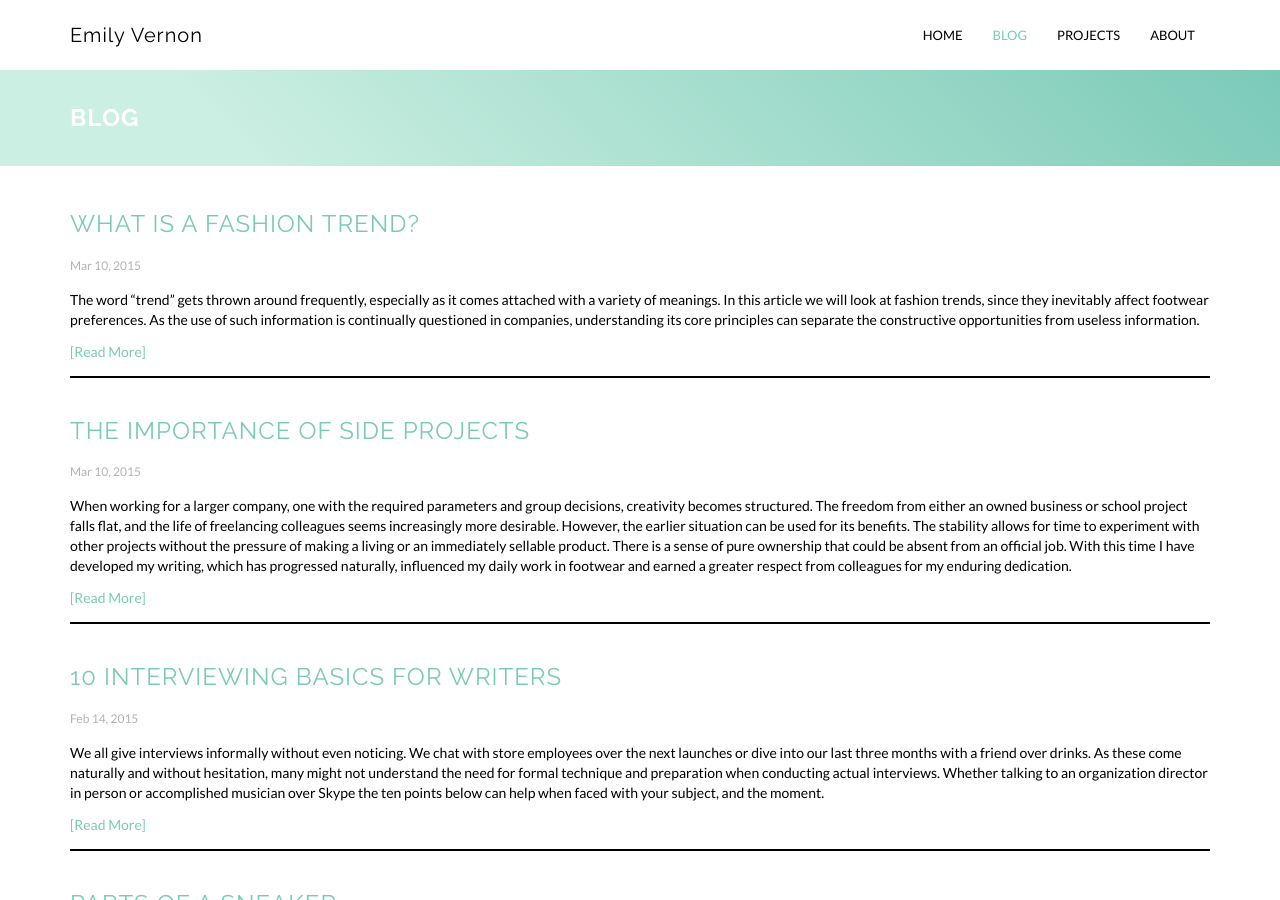
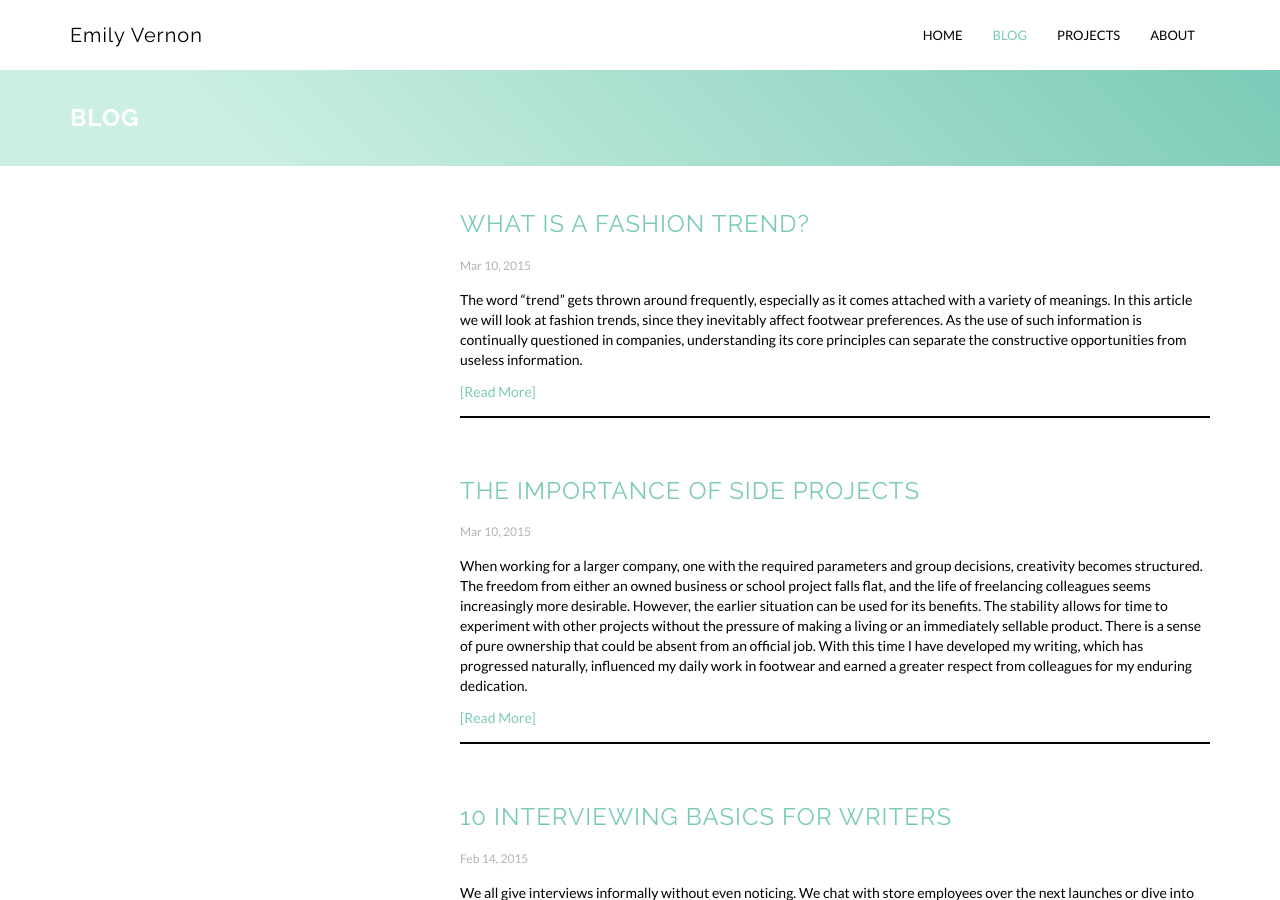
Before and after one commit to emilygv/emilyvernon.com, a Jekyll site: the page built from blog.html, in a window 1280 px wide and 900 px high. Built offline with Jekyll 4.4.1, drawn with Linux system fonts in a browser that asks for light colours; nearby versions of some CDN libraries.

Commit message:
Update blog.html

```diff
--- a/blog.html
+++ b/blog.html
@@ -5,12 +5,14 @@ permalink: /blog/
 ---
 
 <div class="container mtb">
+<! -- BLOG POSTS LIST -->
+{% for post in site.posts %}
     <div class="row">
+        <div class="col-md-4">
+        </div>
+        <div class="col-md-8">
 
-        <! -- BLOG POSTS LIST -->
-        <div class="col-lg-12">
 
-            {% for post in site.posts %}
                 <! -- Blog Post -->
 
                 <a href="{{ post.url | prepend: site.baseurl }}"><h3 class="ctitle">{{ post.title }}</h3></a>
@@ -20,9 +22,8 @@ permalink: /blog/
                 <div class="hline"></div>
 
                 <div class="spacing"></div>
-            {% endfor %}
 
         </div><! --/col-lg-8 -->
-
     </div><! --/row -->
+{% endfor %}
 </div><! --/container -->
```
